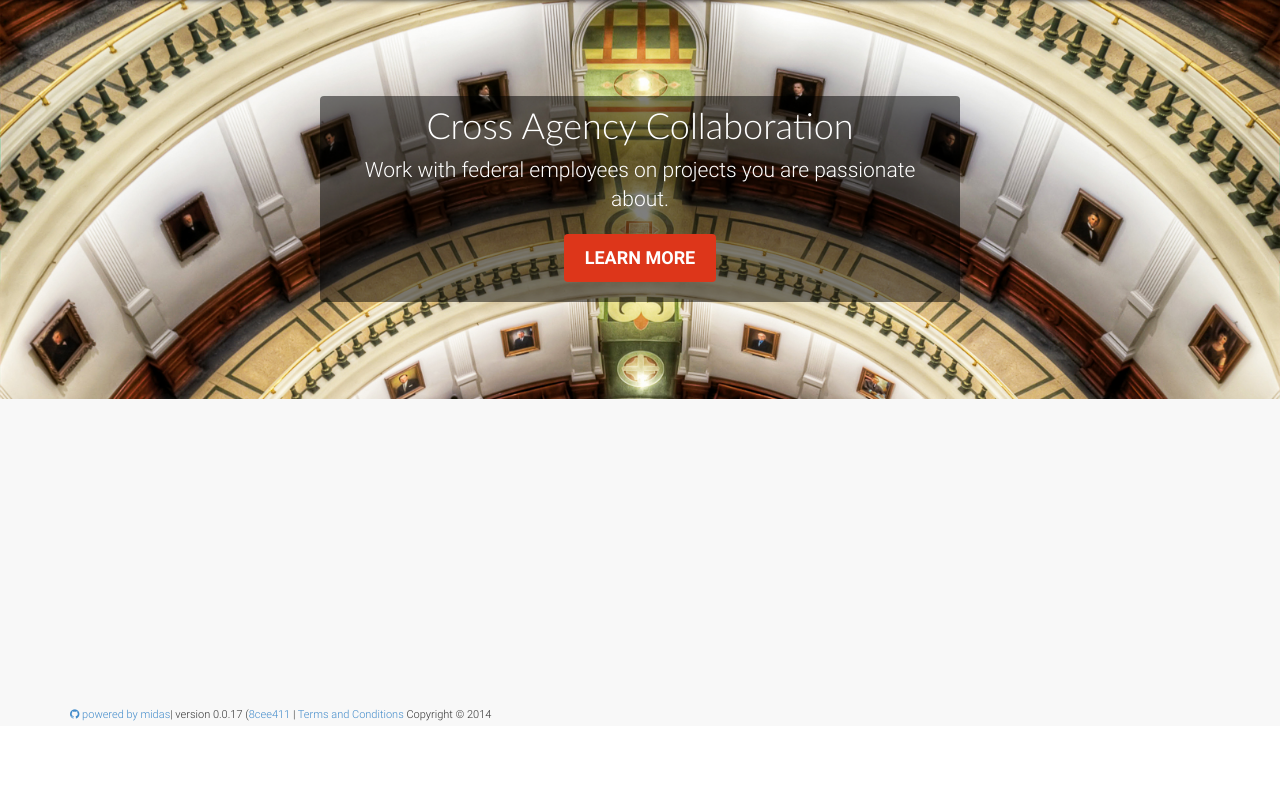
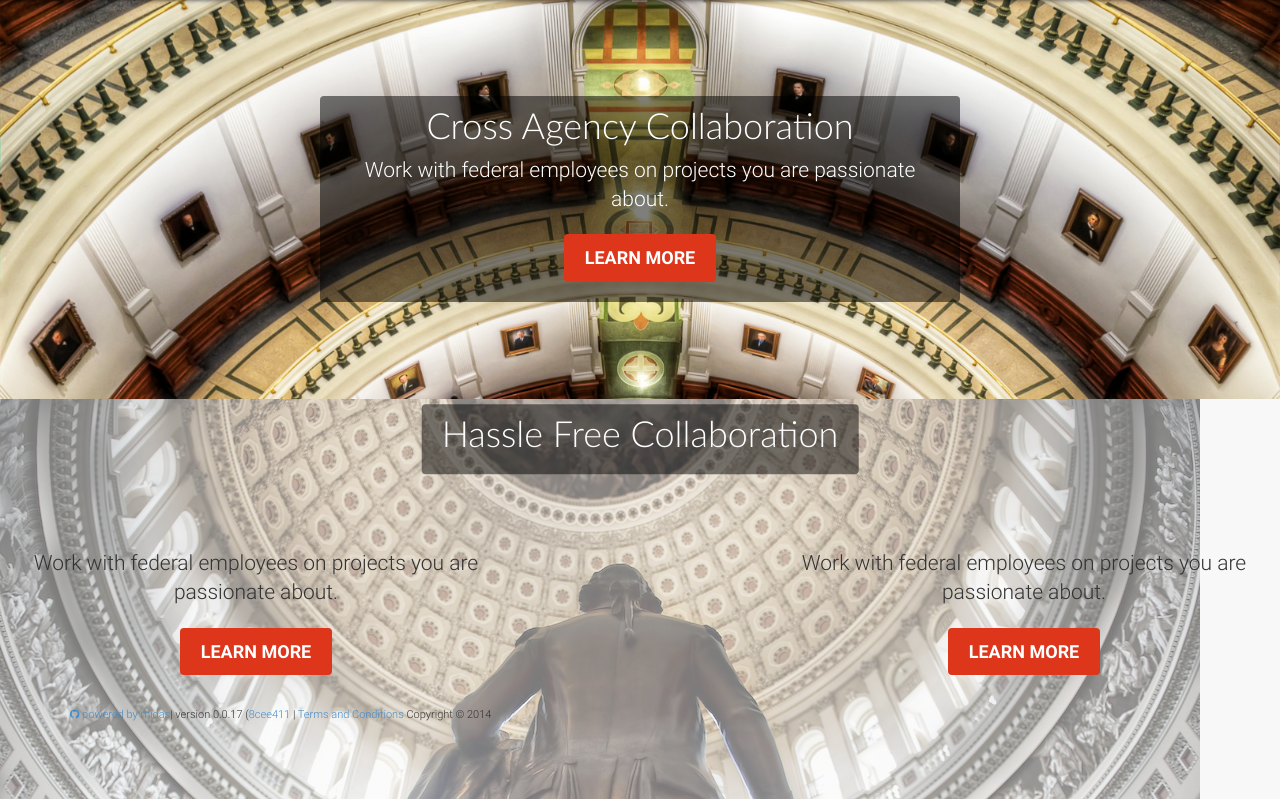
Before and after one commit to alwaysbrightblue/midas-bs, a PHP site: page / in a window 1280 px wide. Shown: the part 74-873 px from the top of the page. Before the commit the page ends 795 px from the top, so only its background shows below. Run offline with PHP 8.4, Linux system fonts and the light colour scheme; some libraries are stand-ins or nearby versions.

Commit message:
rearrange file structure so each section is module.  created second section

```diff
--- a/assets/styles/application.css
+++ b/assets/styles/application.css
@@ -1262,8 +1262,8 @@ ul.task-tags > li {
 .markdown-edit textarea.form-control {
   width: 100%;
 }
-.splash-wrap {
-  background-image: url(/sections/hp/images/capitol-rotunda-floor-6.jpg);
+#splash1.splash-wrap {
+  background-image: url(/sections/hp/splash1/images/capitol-rotunda-floor-6.jpg);
   background-repeat: no-repeat;
   background-size: cover;
 }
@@ -1312,3 +1312,120 @@ ul.task-tags > li {
 .btn-midas:active {
   color: #eee;
 }
+#splash2.splash-wrap {
+  background-image: url(/sections/hp/splash2/images/capitol-rotunda-floor-6.jpg);
+  background-repeat: no-repeat;
+  background-size: cover;
+}
+.splash-wrap {
+  position: relative;
+  height: 400px;
+}
+#splash-center {
+  position: absolute;
+  top: 50%;
+  left: 50%;
+  transform: translate(-50%, -50%);
+}
+#splash-center {
+  color: white;
+  background-color: #000000;
+  background-color: rgba(0, 0, 0, 0.5);
+  padding: 10px 20px;
+  -webkit-border-radius: 4px;
+  border-radius: 4px;
+}
+.btn-midas {
+  background: #dd361a;
+  color: white;
+  padding: 10px 20px;
+  margin-bottom: 10px;
+  text-transform: uppercase;
+  font-size: 18px;
+  font-weight: 900;
+  -webkit-transition: all 300ms linear;
+  -moz-transition: all 300ms linear;
+  -o-transition: all 300ms linear;
+  -ms-transition: all 300ms linear;
+  transition: all 300ms linear;
+}
+.btn-midas:hover,
+.btn-midas:focus {
+  background: #c63017;
+  color: white;
+  -webkit-transition: all 300ms linear;
+  -moz-transition: all 300ms linear;
+  -o-transition: all 300ms linear;
+  -ms-transition: all 300ms linear;
+  transition: all 300ms linear;
+}
+.btn-midas:active {
+  color: #eee;
+}
+.splash-wrap {
+  position: relative;
+  height: 400px;
+  display: block;
+}
+#scenario1.splash-wrap:after {
+  content: "";
+  background: url(/sections/hp/scenario1/images/capitol-rotunda-floor-9.jpg) no-repeat 0 0;
+  opacity: .5;
+  top: 0;
+  left: 0;
+  bottom: 0;
+  right: 0;
+  position: absolute;
+  z-index: -1;
+}
+#splash-center-top {
+  position: absolute;
+  top: 10%;
+  left: 50%;
+  transform: translate(-50%, -50%);
+}
+#splash-left {
+  float: left;
+  width: 40%;
+  padding-top: 150px;
+}
+#splash-right {
+  float: right;
+  width: 40%;
+  padding-top: 150px;
+}
+.splash-text {
+  color: white;
+  background-color: #000000;
+  background-color: rgba(0, 0, 0, 0.5);
+  padding: 10px 20px;
+  -webkit-border-radius: 4px;
+  border-radius: 4px;
+}
+.btn-midas {
+  background: #dd361a;
+  color: white;
+  padding: 10px 20px;
+  margin-bottom: 10px;
+  text-transform: uppercase;
+  font-size: 18px;
+  font-weight: 900;
+  -webkit-transition: all 300ms linear;
+  -moz-transition: all 300ms linear;
+  -o-transition: all 300ms linear;
+  -ms-transition: all 300ms linear;
+  transition: all 300ms linear;
+}
+.btn-midas:hover,
+.btn-midas:focus {
+  background: #c63017;
+  color: white;
+  -webkit-transition: all 300ms linear;
+  -moz-transition: all 300ms linear;
+  -o-transition: all 300ms linear;
+  -ms-transition: all 300ms linear;
+  transition: all 300ms linear;
+}
+.btn-midas:active {
+  color: #eee;
+}
--- a/homepage-sections/splash1.php
+++ /dev/null
@@ -1,5 +0,0 @@
-<?php $docRoot = getenv("DOCUMENT_ROOT"); ?>
-
-<div class="row-fluid" id="splash">
-
-</div><!-- /.row-fluid -->
--- a/index.php
+++ b/index.php
@@ -6,6 +6,8 @@
     <?php include $docRoot.'/navbar.php'; // this also includes the Find A Dealer Search ?>
 
 	<!-- content -->
-	<?php include $docRoot.'/sections/hp/splash1.php';?>
+
+	<?php include $docRoot.'/sections/hp/splash1/splash1.php'; // this is the main splash image.  can change to carousel?>
+	<?php include $docRoot.'/sections/hp/scenario1/scenario1.php'; // this is a scenario section?>
 
 <?php include('footer.php'); ?> <?php // ending div tag for .container is in here ?>
--- a/less/application.less
+++ b/less/application.less
@@ -1494,4 +1494,6 @@ ul.task-tags > li {
 ///////////////////////////////////////////////  IMPORT HOMEPAGE ROW STYLES FROM THEIR MODULES NOW SO THEY
 ///////////////////////////////////////////////   INHERIT THE THEME STYLES
 
-@import '../sections/hp/splash1.less';
+@import '../sections/hp/splash1/splash1.less';
+@import '../sections/hp/splash2/splash2.less';
+@import '../sections/hp/scenario1/scenario1.less';
--- /dev/null
+++ b/sections/hp/scenario1/scenario1.php
@@ -0,0 +1,28 @@
+<?php $docRoot = getenv("DOCUMENT_ROOT"); ?>
+
+<?php // for mock up purposes only, I'm containing each section as a module.
+// for production, you would probably clean this up a bit, but this works for
+// getting the idea out. - Gabe Lloyd, Oct 6 2014 ?>
+
+<div class="container-fluid padding-left-none padding-right-none" id="container">
+<div class="splash-wrap" id="scenario1">
+
+<div id="splash-center-top" class="splash-text">
+	<h1 class="text-center">Hassle Free Collaboration</h1>
+</div><!-- /#splash-center -->
+
+	<div id="splash-left">
+	<p class="lead text-center">Work with federal employees on projects you are passionate about.</p>
+	<div class="text-center"><a href="#"><button class="btn btn-midas" id="center">Learn More</button></a></div>
+	</div><!-- /#splash-left -->
+
+	<div id="splash-right">
+	<p class="lead text-center">Work with federal employees on projects you are passionate about.</p>
+	<div class="text-center"><a href="#"><button class="btn btn-midas" id="center">Learn More</button></a></div>
+	</div><!-- /#splash-left -->
+
+</div><!-- /.splash-wrap-->
+</div><!-- /.container-fluid-->
+
+<!-- we have to restart the container class here because we have a closing div tag in the footer.php file -->
+<div class="container-fluid padding-left-none padding-right-none" id="container">
--- a/sections/hp/splash1.less
+++ b/sections/hp/splash1/splash1.less
@@ -1,8 +1,8 @@
 /////////////////////////  Splash Image
 //  from:  http://www.tophomephoto.com/wallpapers/capitol-rotunda-floor-5389.html
 
-.splash-wrap { // just background stuff
-	background-image: url(/sections/hp/images/capitol-rotunda-floor-6.jpg);
+#splash1.splash-wrap { // just background stuff
+	background-image: url(/sections/hp/splash1/images/capitol-rotunda-floor-6.jpg);
 	background-repeat: no-repeat;
 	background-size: cover;
 }
--- /dev/null
+++ b/sections/hp/splash1/splash1.php
@@ -0,0 +1,15 @@
+<?php $docRoot = getenv("DOCUMENT_ROOT"); ?>
+
+<?php // for mock up purposes only, I'm containing each section as a module.
+// for production, you would probably clean this up a bit, but this works for
+// getting the idea out. - Gabe Lloyd, Oct 6 2014 ?>
+
+<div class="container-fluid padding-left-none padding-right-none" id="container">
+<div class="splash-wrap" id="splash1">
+	<div id="splash-center">
+	<h1 class="text-center">Cross Agency Collaboration</h1>
+	<p class="lead text-center">Work with federal employees on projects you are passionate about.</p>
+	<div class="text-center"><a href="#"><button class="btn btn-midas" id="center">Learn More</button></a></div>
+</div><!-- /#splash -->
+</div><!-- /.splash-wrap -->
+</div><!-- /.container-fluid-->
--- a/sections/hp/splash1.php
+++ b/sections/hp/splash2/splash2.php
@@ -5,10 +5,14 @@
 // getting the idea out. - Gabe Lloyd, Oct 6 2014 ?>
 
 <div class="container-fluid padding-left-none padding-right-none" id="container">
-<div class="splash-wrap">
+<div class="splash-wrap" id="splash2">
 	<div id="splash-center">
 	<h1 class="text-center">Cross Agency Collaboration</h1>
 	<p class="lead text-center">Work with federal employees on projects you are passionate about.</p>
 	<div class="text-center"><a href="#"><button class="btn btn-midas" id="center">Learn More</button></a></div>
 </div><!-- /#splash -->
 </div><!-- /.splash-wrap -->
+</div><!-- /.container-fluid-->
+
+<!-- we have to restart the container class here because we have a closing div tag in the footer.php file -->
+<div class="container-fluid padding-left-none padding-right-none" id="container">
```
Also changed, not shown: sections/hp/scenario1/scenario1.less (added, +59 -0 lines), sections/hp/splash2/splash2.less (added, +48 -0 lines), sections/hp/scenario1/images/capitol-rotunda-floor-6.jpg (renamed from sections/hp/images/capitol-rotunda-floor-6.jpg), sections/hp/scenario1/images/capitol-rotunda-floor-9.jpg (renamed from sections/hp/images/capitol-rotunda-floor-9.jpg), sections/hp/splash1/images/capitol-rotunda-floor-6.jpg (added), sections/hp/splash1/images/capitol-rotunda-floor-9.jpg (added), sections/hp/splash2/images/capitol-rotunda-floor-9.jpg (added), 2 other files.
